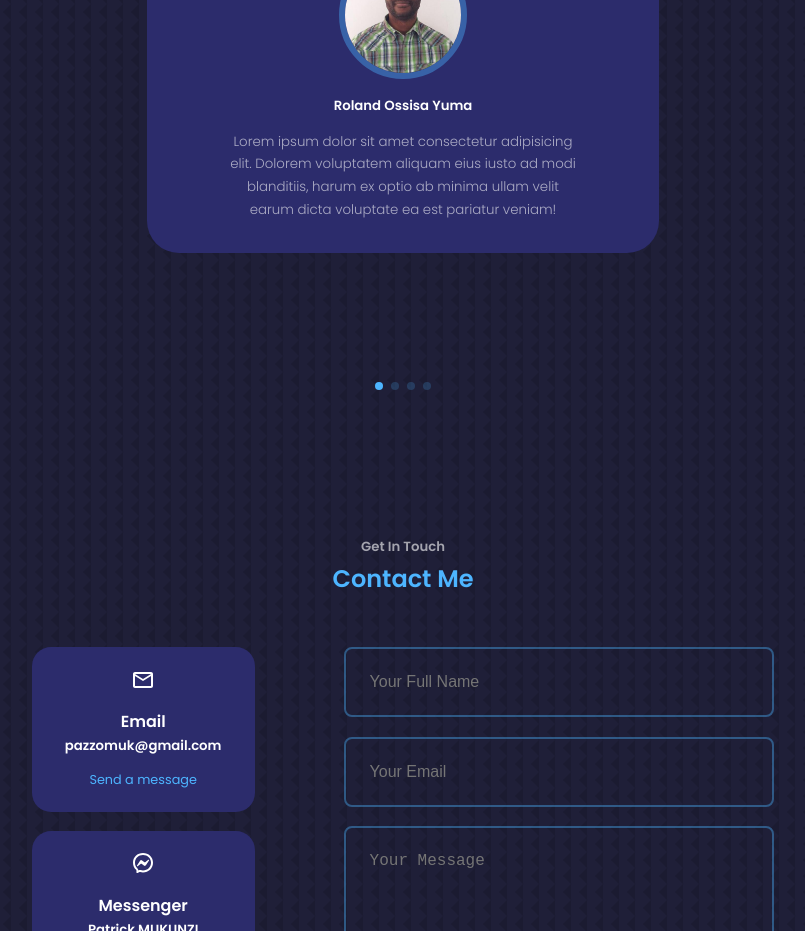
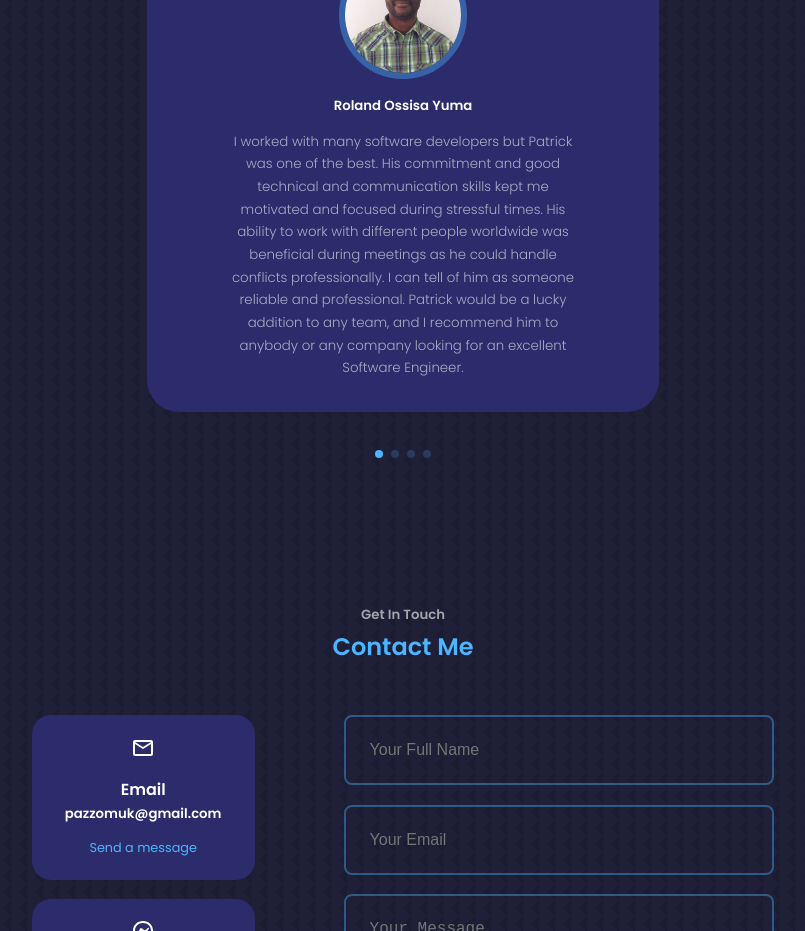
Before and after one commit to Pazzo97/my-portfolio, a React (Create React App) app: page / in a window 1280 px wide. Shown: the part 4700-5631 px from the top of the page, without its empty margins (237-1042 px from the left). Built offline with nearby package versions, Linux system fonts and the light colour scheme.

Commit message:
Add recommendation

```diff
--- a/src/components/testimonials/Testimonials.jsx
+++ b/src/components/testimonials/Testimonials.jsx
@@ -19,14 +19,14 @@ const data = [
 		avatar: Roland,
 		name: 'Roland Ossisa Yuma',
 		review:
-			'Lorem ipsum dolor sit amet consectetur adipisicing elit. Dolorem voluptatem aliquam eius iusto ad modi blanditiis, harum ex optio ab minima ullam velit earum dicta voluptate ea est pariatur veniam!',
+			'I worked with many software developers but Patrick was one of the best. His commitment and good technical and communication skills kept me motivated and focused during stressful times. His ability to work with different people worldwide was beneficial during meetings as he could handle conflicts professionally. I can tell of him as someone reliable and professional. Patrick would be a lucky addition to any team, and I recommend him to anybody or any company looking for an excellent Software Engineer.',
 	},
 
 	{
 		avatar: Mustapha,
 		name: 'Mostefa Terbeche',
 		review:
-			'Lorem ipsum dolor sit amet consectetur adipisicing elit. Dolorem voluptatem aliquam eius iusto ad modi blanditiis, harum ex optio ab minima ullam velit earum dicta voluptate ea est pariatur veniam!',
+			'Patrick is probably the most punctual developer I\'ve ever worked with, we were part of the same team working remotely on a web project and he was the most motivated member of the team, Always showing in time and facilitating communication between other members. He also has decent problem-solving skills and a good mastery of web development technologies in both front and back end sides. His determination, kindness, and flexibility will definitely make him a good team member. I highly recommend him.',
 	},
 	{
 		avatar: Olivier,
@@ -38,7 +38,7 @@ const data = [
 		avatar: Edward,
 		name: 'Edward Odhiambo',
 		review:
-			'Lorem ipsum dolor sit amet consectetur adipisicing elit. Dolorem voluptatem aliquam eius iusto ad modi blanditiis, harum ex optio ab minima ullam velit earum dicta voluptate ea est pariatur veniam!',
+			'Patrick is a great coding partner. Worked with him on several projects. He really listens to other members opinion and easy to work with.',
 	},
 ];
 
```
